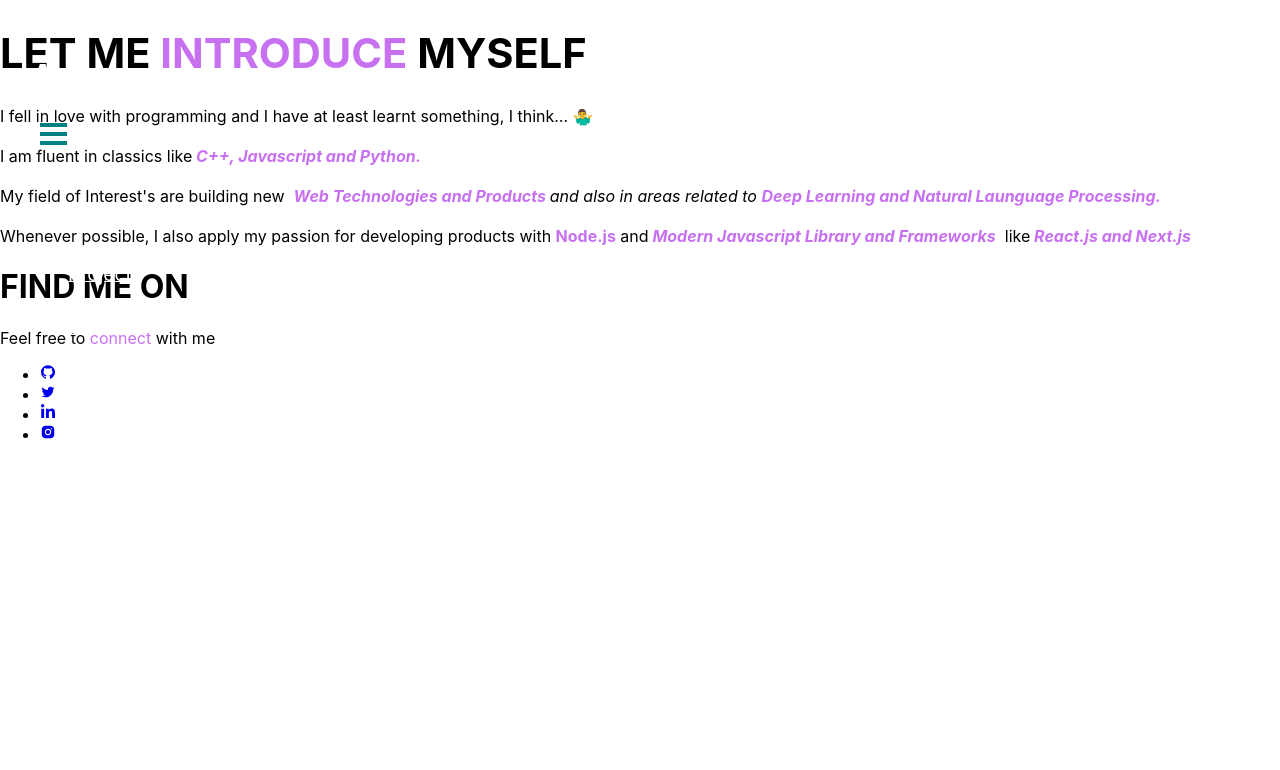
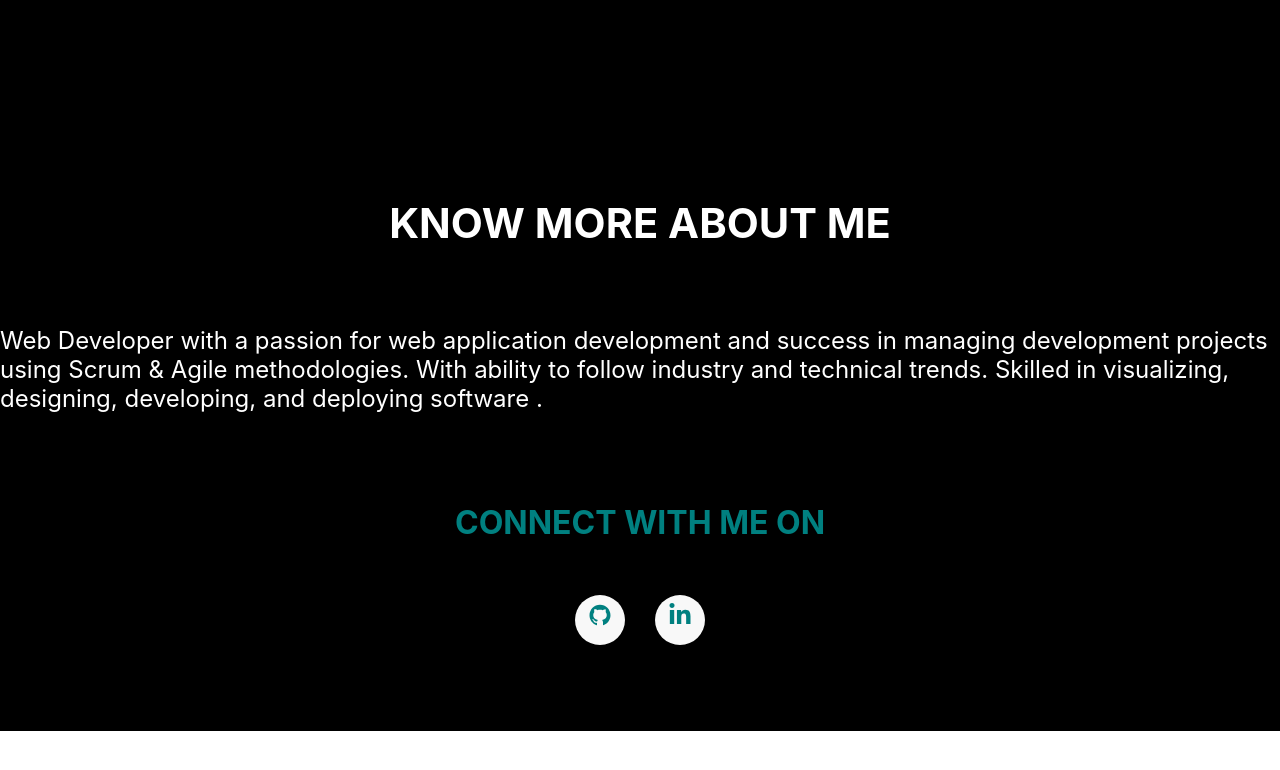
Before and after one commit to anjuu123/anju.github.io, a React (Create React App) app: page /about in a window 1280 px wide. Shown: the top 770 px of the page. Built offline with nearby package versions, Linux system fonts and the light colour scheme; the HTML template or start-up script is replaced by a standard one.

Commit message:
about me section added with css

```diff
--- /dev/null
+++ b/src/Components/About/About.css
@@ -0,0 +1,20 @@
+.home-about-section {
+    position: relative;
+    padding-bottom: 70px !important;
+    padding-top: 70px !important;
+    background-color: black;
+  }
+
+  .home-about-description {
+    color: white !important;
+    padding-top: 100px !important;
+    padding-bottom: 20px !important;
+    text-align: center;
+  }
+
+  .home-about-body {
+    padding-top: 50px;
+    font-size: 1.5em !important;
+    text-align: left;
+    letter-spacing: 2;
+  }
--- a/src/Components/About/About.js
+++ b/src/Components/About/About.js
@@ -1,11 +1,8 @@
 import React from "react";
 import { Container, Row, Col } from "react-bootstrap";
-import {
-  AiFillGithub,
-  AiOutlineTwitter,
-  AiFillInstagram,
-} from "react-icons/ai";
-import { FaLinkedinIn } from "react-icons/fa";
+import Contact from "../Contact/Contact";
+import "./About.css";
+
 
 function About() {
   return (
@@ -13,97 +10,18 @@
       <Container>
         <Row>
           <Col md={8} className="home-about-description">
-            <h1 style={{ fontSize: "2.6em" }}>
-              LET ME <span className="purple"> INTRODUCE </span> MYSELF
-            </h1>
+            <h1 style={{ fontSize: "2.6em" }}>KNOW MORE ABOUT ME</h1>
+
             <p className="home-about-body">
-              I fell in love with programming and I have at least learnt
-              something, I think… 🤷‍♂️
-              <br />
-              <br />I am fluent in classics like
-              <i>
-                <b className="purple"> C++, Javascript and Python. </b>
-              </i>
-              <br />
-              <br />
-              My field of Interest's are building new &nbsp;
-              <i>
-                <b className="purple">Web Technologies and Products </b> and
-                also in areas related to{" "}
-                <b className="purple">
-                  Deep Learning and Natural Launguage Processing.
-                </b>
-              </i>
-              <br />
-              <br />
-              Whenever possible, I also apply my passion for developing products
-              with <b className="purple">Node.js</b> and
-              <i>
-                <b className="purple">
-                  {" "}
-                  Modern Javascript Library and Frameworks
-                </b>
-              </i>
-              &nbsp; like
-              <i>
-                <b className="purple"> React.js and Next.js</b>
-              </i>
+              Web Developer with a passion for web application development and
+              success in managing development projects using Scrum & Agile
+              methodologies. With ability to follow industry and technical
+              trends. Skilled in visualizing, designing, developing, and
+              deploying software .
             </p>
           </Col>
-          <Col md={4} className="myAvtar">
-
-          </Col>
         </Row>
-        <Row>
-          <Col md={12} className="home-about-social">
-            <h1>FIND ME ON</h1>
-            <p>
-              Feel free to <span className="purple">connect </span>with me
-            </p>
-            <ul className="home-about-social-links">
-              <li className="social-icons">
-                <a
-                  href="https://github.com/soumyajit4419"
-                  target="_blank"
-                  rel="noreferrer"
-                  className="icon-colour  home-social-icons"
-                >
-                  <AiFillGithub />
-                </a>
-              </li>
-              <li className="social-icons">
-                <a
-                  href="https://twitter.com/Soumyajit4419"
-                  target="_blank"
-                  rel="noreferrer"
-                  className="icon-colour  home-social-icons"
-                >
-                  <AiOutlineTwitter />
-                </a>
-              </li>
-              <li className="social-icons">
-                <a
-                  href="https://www.linkedin.com/in/soumyajit4419/"
-                  target="_blank"
-                  rel="noreferrer"
-                  className="icon-colour  home-social-icons"
-                >
-                  <FaLinkedinIn />
-                </a>
-              </li>
-              <li className="social-icons">
-                <a
-                  href="https://www.instagram.com/s.o.u.m.y.a_j.i.t/"
-                  target="_blank"
-                  rel="noreferrer"
-                  className="icon-colour home-social-icons"
-                >
-                  <AiFillInstagram />
-                </a>
-              </li>
-            </ul>
-          </Col>
-        </Row>
+        <Contact />
       </Container>
     </Container>
   );
--- /dev/null
+++ b/src/Components/Contact/Contact.css
@@ -0,0 +1,61 @@
+.contact-social {
+    text-align: center !important;
+    padding-top: 25px;
+    color: teal !important;
+  }
+
+  .contact-social-links {
+    justify-content: center !important;
+    padding-top: 15px !important;
+    display: inline-block !important;
+    position: relative !important;
+    padding-inline-start: 0 !important;
+  }
+
+  .contact-icons {
+    position: relative !important;
+    display: inline-block !important;
+    width: 50px !important;
+    height: 50px !important;
+    text-align: center !important;
+    font-size: 1.5em !important;
+    line-height: 2em !important;
+    background: rgba(255, 255, 255, 0.972) !important;
+    border-radius: 50% !important;
+    transition: 0.5s !important;
+  }
+
+  .contact-social-icons::before {
+    content: "";
+    position: absolute;
+    top: 0;
+    left: 0;
+    width: 100%;
+    height: 100%;
+    border-radius: 50%;
+    background: teal;
+    transition: 0.5s;
+    transform: scale(0.9);
+    z-index: -1;
+  }
+
+  .contact-social-icons:hover::before {
+    transform: scale(1.1);
+    box-shadow: 0 0 15px teal;
+  }
+
+  .contact-social-icons:hover {
+    color: teal;
+    box-shadow: 0 0 5px teal;
+    text-shadow: 0 0 2px teal;
+  }
+
+  .social-icons {
+    display: inline-block !important;
+    padding-right: 15px;
+    padding-left: 15px;
+  }
+
+  .icon-colour {
+    color: teal !important;
+  }
--- a/src/Components/Contact/Contact.js
+++ b/src/Components/Contact/Contact.js
@@ -1,7 +1,43 @@
 import React from 'react'
+import {  Row, Col } from "react-bootstrap";
+import {
+  AiFillGithub,
+} from "react-icons/ai";
+import { FaLinkedinIn } from "react-icons/fa";
+import './Contact.css'
 
 export default function Contact() {
   return (
-    <div>Contact Page</div>
+    <>
+    <Row>
+          <Col md={12} className="contact-social">
+            <h1>CONNECT WITH ME ON</h1>
+
+            <ul className="contact-social-links">
+              <li className="social-icons">
+                <a
+                  href="https://github.com/anjuu123"
+                  target="_blank"
+                  rel="noreferrer"
+                  className="icon-colour  contact-icons"
+                >
+                  <AiFillGithub />
+                </a>
+              </li>
+
+              <li className="social-icons">
+                <a
+                  href="https://www.linkedin.com/in/anju-dhungana/"
+                  target="_blank"
+                  rel="noreferrer"
+                  className="icon-colour  contact-icons"
+                >
+                  <FaLinkedinIn />
+                </a>
+              </li>
+            </ul>
+          </Col>
+        </Row>
+    </>
   )
 }
--- a/src/Components/Home/Home.css
+++ b/src/Components/Home/Home.css
@@ -34,7 +34,7 @@
   }
 
   .home-header {
-    padding-top: 80px !important;
+    padding-top: 50px !important;
     padding-left: 40rem;
   }
 
@@ -72,3 +72,19 @@
     font-size: 2 !important;
     color: teal !important;
   }
+
+  @media (max-width: 767px) {
+    .Typewriter__wrapper {
+      font-size: 1.4em !important;
+      font-weight: 500 !important;
+      position: absolute !important;
+    }
+    .Typewriter__cursor {
+      display: none !important;
+    }
+
+    .home-header {
+      padding-top: 60px !important;
+      padding-left: 4rem !important;
+    }
+  }
--- /dev/null
+++ b/src/Components/Home/Home.js
@@ -0,0 +1,47 @@
+
+import React from "react";
+import { Container, Row, Col } from "react-bootstrap";
+import './Home.css'
+import Typewriter from 'typewriter-effect';
+import About from "../About/About";
+
+function Home() {
+  return (
+    <section>
+      <Container fluid className="home-section content" id="home">
+          <Row>
+            <Col md={7} className="home-header">
+              <h1 style={{ paddingBottom: 15, color:"green" }} className="heading">
+                Hi {" "}
+                <span className="wave" role="img" aria-labelledby="wave">
+                  👋🏻
+                </span>
+              </h1>
+
+              <h1 className="heading-name" style={{color:"green"}}>
+                I'M
+               <Typewriter options={{
+                 strings:[
+                   "Anju Dhungana"
+                 ],
+                 autoStart: true,
+                 loop: true,
+                 deleteSpeed: 50,
+               }}
+             />
+              </h1>
+
+              <div style={{ padding: 50, textAlign: "left" }}>
+              </div>
+            </Col>
+            <Col md={5} style={{ paddingBottom: 20 }}>
+             <h1>iMAGE PLACEHOLDER</h1>
+            </Col>
+          </Row>
+        </Container>
+        <About />
+    </section>
+  );
+}
+
+export default Home;
```
Also changed, not shown: src/Components/Skills/Skills.js (added).
